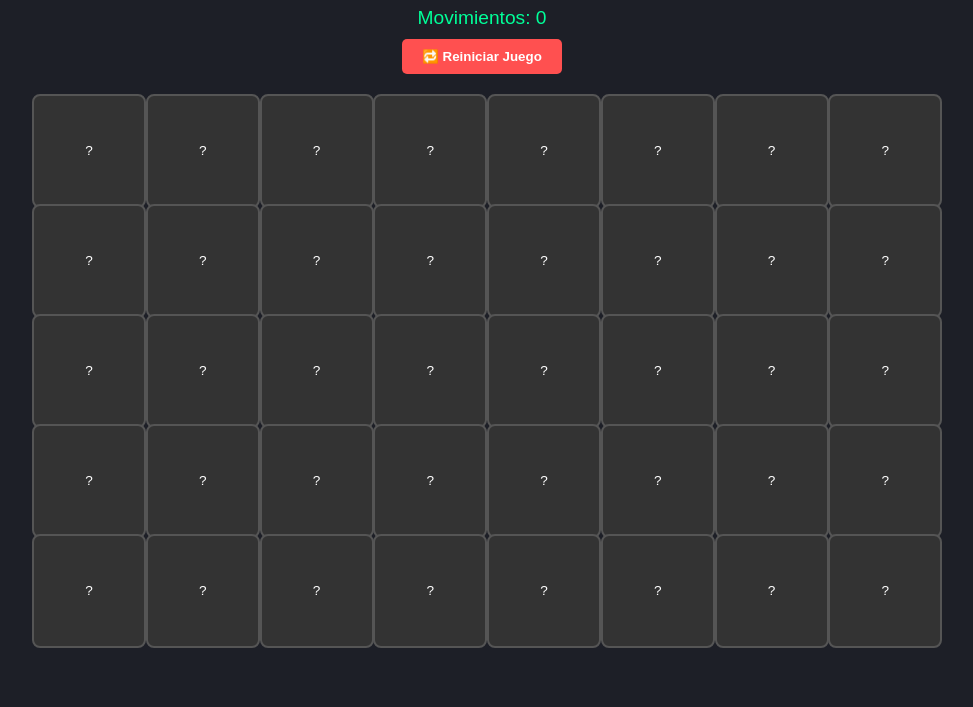
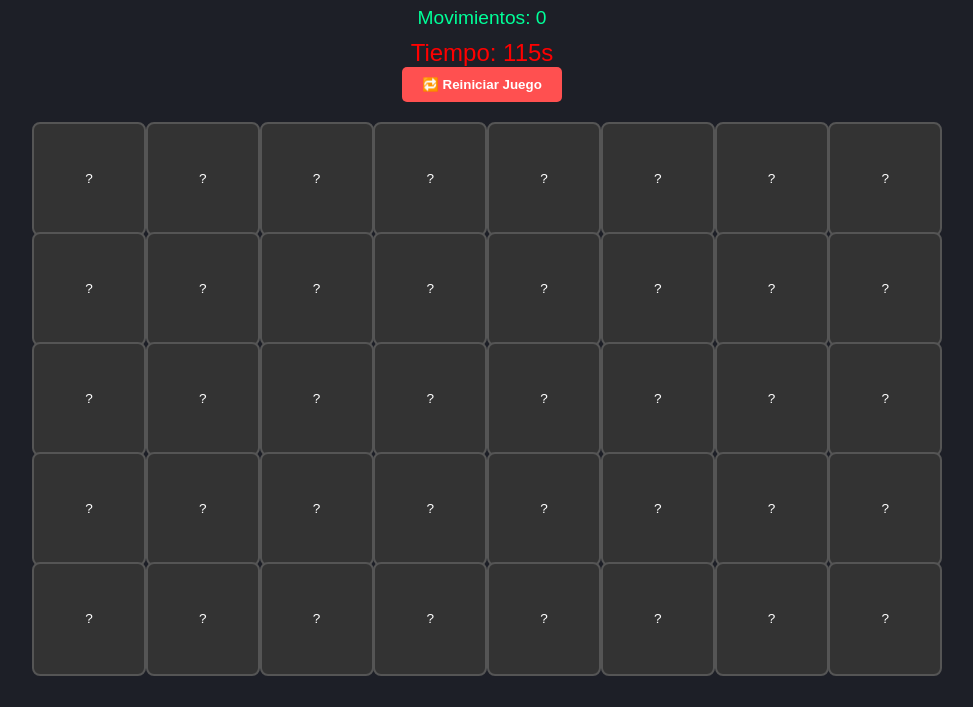
Before and after one commit to Cryssanty17/Juego_interactivo, a plain HTML site: page index.html in a window 1280 px wide. Shown: the part 93-800 px from the top of the page, without its empty margins (158-1131 px from the left). Drawn offline with Linux system fonts and the light colour scheme.

Commit message:
Temporizador

```diff
--- a/index.html
+++ b/index.html
@@ -8,6 +8,7 @@
 <body>
   <h1>Memorama: Países y Capitales</h1>
   <p id="contador">Movimientos: 0</p>
+  <div id="timer" class="timer">Tiempo: 120</div>
   <button id="reiniciarBtn">🔁 Reiniciar Juego</button>
   <div class="game-board" id="gameBoard"></div>
   <p id="mensajeFinal" class="mensaje-oculto">¡Has encontrado todas las parejas! 🎉</p>
--- a/script.js
+++ b/script.js
@@ -25,6 +25,7 @@ const board = document.getElementById("gameBoard");
 const contadorElement = document.getElementById("contador");
 const mensajeFinal = document.getElementById("mensajeFinal");
 const reiniciarBtn = document.getElementById("reiniciarBtn");
+const timerElement = document.getElementById("timer");
 
 const audioCorrecto = document.getElementById("audioCorrecto");
 const audioIncorrecto = document.getElementById("audioIncorrecto");
@@ -36,15 +37,40 @@ let firstCard = null;
 let secondCard = null;
 let lockBoard = false;
 
+let tiempoLimite = 120;
+let tiempoRestante = tiempoLimite;
+let temporizador;
+
+function iniciarTemporizador() {
+  clearInterval(temporizador);
+  tiempoRestante = tiempoLimite;
+  timerElement.textContent = `Tiempo: ${tiempoRestante}s`;
+
+  temporizador = setInterval(() => {
+    tiempoRestante--;
+    timerElement.textContent = `Tiempo: ${tiempoRestante}s`;
+
+    if (tiempoRestante <= 0) {
+      clearInterval(temporizador);
+      lockBoard = true;
+      mensajeFinal.textContent = "⏰ ¡Tiempo agotado!";
+      mensajeFinal.classList.remove("mensaje-oculto");
+    }
+  }, 1000);
+}
+
 function iniciarJuego() {
   board.innerHTML = "";
   mensajeFinal.classList.add("mensaje-oculto");
+  mensajeFinal.textContent = "🎉 ¡Has ganado!";
   movimientos = 0;
   aciertos = 0;
   firstCard = null;
   secondCard = null;
   lockBoard = false;
   contadorElement.textContent = "Movimientos: 0";
+
+  iniciarTemporizador();
 
   let cards = [];
   pairs.forEach(pair => {
@@ -99,6 +125,7 @@ function iniciarJuego() {
           lockBoard = false;
 
           if (aciertos === pairs.length) {
+            clearInterval(temporizador);
             mensajeFinal.classList.remove("mensaje-oculto");
             audioVictoria.play();
           }
--- a/styles.css
+++ b/styles.css
@@ -77,6 +77,7 @@ body {
   background-color: #2980b9;
   color: white;
 }
+.timer { font-size: 24px; color: red; }
 
 #mensajeFinal {
   font-size: 1.4em;
```
